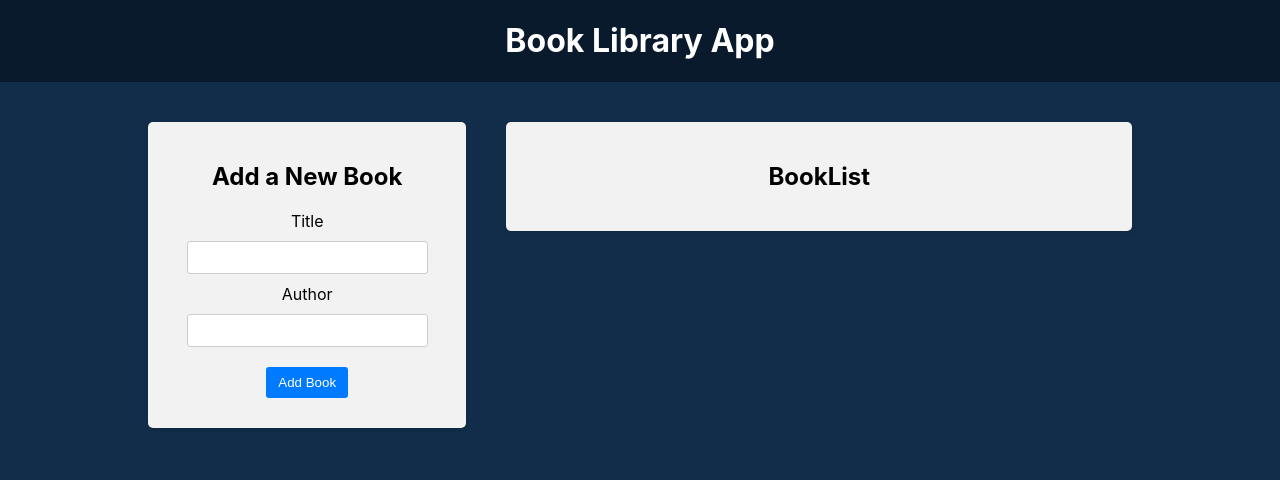
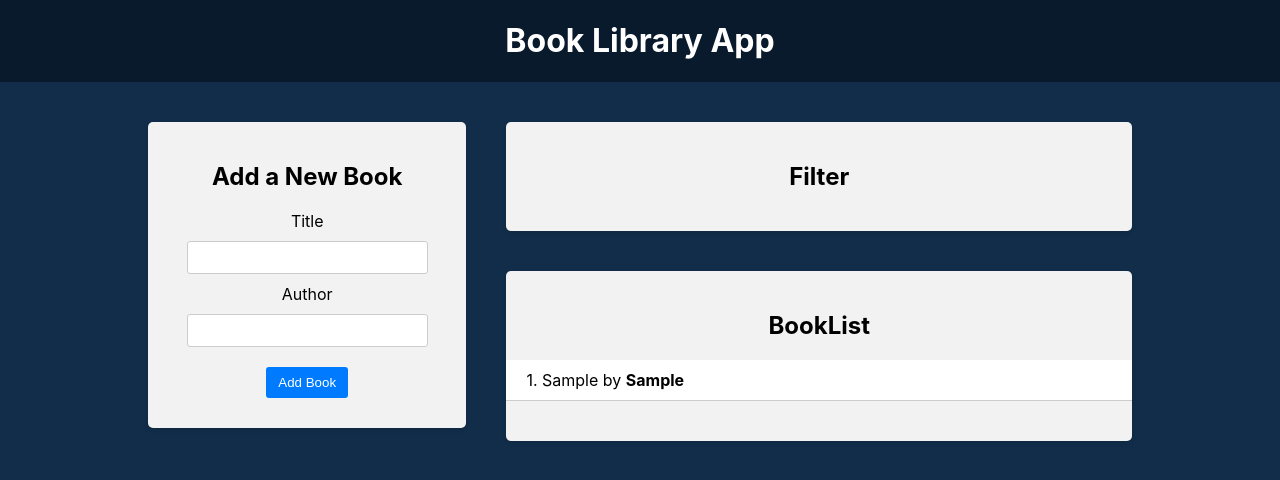
Before and after one commit to denm76/react-redux-library, a React (Vite) app in the folder frontend/: page / in a window 1280 px wide. Both pictures are taken after typing "Sample", "Sample" into the empty fields and a click on the button "Add Book". Shown: the top 480 px of the page. Built offline with nearby package versions, Linux system fonts and the light colour scheme.

Commit message:
Initialize Redux, add and display books

```diff
--- a/frontend/package.json
+++ b/frontend/package.json
@@ -11,7 +11,9 @@
   },
   "dependencies": {
     "react": "^18.3.1",
-    "react-dom": "^18.3.1"
+    "react-dom": "^18.3.1",
+    "@reduxjs/toolkit": "^2.3.0",
+    "react-redux": "^9.1.2"
   },
   "devDependencies": {
     "@eslint/js": "^9.13.0",
--- a/frontend/src/App.jsx
+++ b/frontend/src/App.jsx
@@ -14,7 +14,7 @@
           <BookForm />
         </div>
         <div className='app-right-column'>
-          {/* <Filter /> */}
+          <Filter />
           <BookList />
         </div>
       </main>
--- a/frontend/src/components/BookForm/BookForm.jsx
+++ b/frontend/src/components/BookForm/BookForm.jsx
@@ -1,14 +1,22 @@
 import { useState } from "react";
 import "./BookForm.css";
+import { useDispatch } from "react-redux";
+import { addBook } from "../../redux/books/actionCreators";
 
 function BookForm() {
   const [title, setTitle] = useState("");
   const [author, setAuthor] = useState("");
+  const dispatch = useDispatch();
 
   const handleSubmit = (e) => {
     e.preventDefault();
     if (title && author) {
-      //dispatch action
+      const book = {
+        title: title,
+        author: author,
+      };
+
+      dispatch(addBook(book));
 
       setTitle("");
       setAuthor("");
--- a/frontend/src/components/BookList/BookList.jsx
+++ b/frontend/src/components/BookList/BookList.jsx
@@ -1,9 +1,26 @@
+import { useSelector } from "react-redux";
 import "./BookList.css";
 
 function BookList() {
+  const books = useSelector((state) => state.books);
+  console.log(books)
+  console.log(books.lenght === 0)
   return (
     <div className='app-block book-list'>
       <h2>BookList</h2>
+      {books.length === 0 ? (
+        <p>No books available</p>
+      ) : (
+        <ul>
+          {books.map((book, index) =>
+            <li key={index}>
+              <div className='book-info'>
+                {++index}. {book.title} by <strong>{book.author}</strong>
+              </div>
+            </li>
+          )}
+        </ul>
+      )}
     </div>
   );
 }
--- a/frontend/src/main.jsx
+++ b/frontend/src/main.jsx
@@ -1,5 +1,11 @@
+import { Provider } from "react-redux";
 import { createRoot } from "react-dom/client";
+import store from "./redux/store.js";
 import "./index.css";
 import App from "./App.jsx";
 
-createRoot(document.getElementById("root")).render(<App />);
+createRoot(document.getElementById("root")).render(
+  <Provider store={store}>
+    <App />
+  </Provider>
+);
--- /dev/null
+++ b/frontend/src/redux/books/actionCreators.js
@@ -0,0 +1,8 @@
+import * as actionTypes from "./actionTypes.js";
+
+export const addBook = (newBook) => {
+  return {
+    type: actionTypes.ADD_BOOK,
+    payload: newBook,
+  };
+};
--- /dev/null
+++ b/frontend/src/redux/books/actionTypes.js
@@ -0,0 +1 @@
+export const ADD_BOOK = "ADD_BOOK";
--- /dev/null
+++ b/frontend/src/redux/books/reducer.js
@@ -0,0 +1,15 @@
+import * as actionTypes from "./actionTypes.js";
+
+const initialState = [];
+
+const booksReducer = (state = initialState, action) => {
+  switch (action.type) {
+    case actionTypes.ADD_BOOK:
+      return [...state, action.payload];
+
+    default:
+      return state;
+  }
+};
+
+export default booksReducer;
--- /dev/null
+++ b/frontend/src/redux/store.js
@@ -0,0 +1,10 @@
+import { configureStore } from "@reduxjs/toolkit";
+import booksReducer from "./books/reducer";
+
+const store = configureStore({
+  reducer: {
+    books: booksReducer,
+  },
+});
+
+export default store;
```
Also changed, not shown: 1 other file (tests, documents, lock files or other folders).
